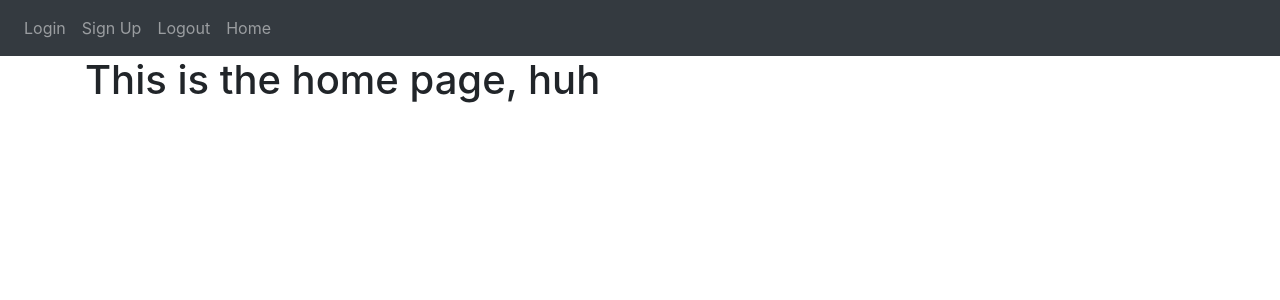
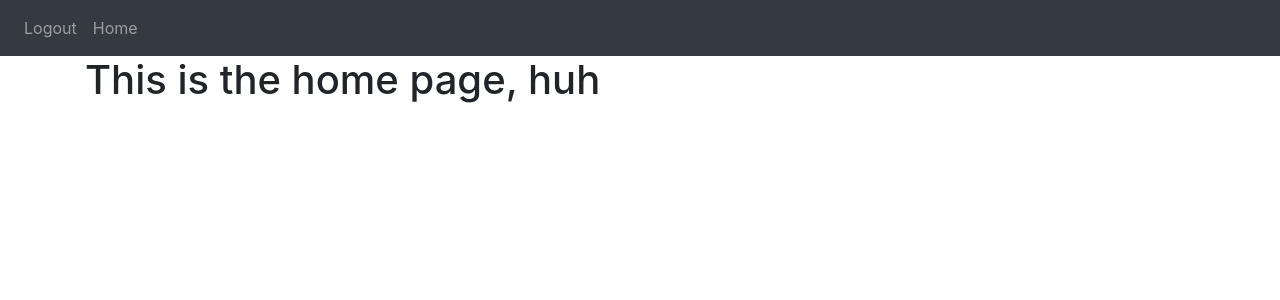
Before and after one commit to Dicksonrsg/LoginNoteWSPy, a Flask app: page / in a window 1280 px wide. Shown: the top 300 px of the page. Run offline with Flask 2, Linux system fonts and the light colour scheme; a user stored in the database is signed in; some libraries are stand-ins or nearby versions.

Commit message:
checking if user is logged in

```diff
--- a/website/auth.py
+++ b/website/auth.py
@@ -25,7 +25,7 @@ def login():
                 flash('Incorrect password, try again.', category='error')
         else:
             flash('Email does not exist.', category='error')
-    return render_template("login.html")
+    return render_template("login.html", user=current_user)
 
 @auth.route('/logout')
 @login_required
@@ -57,10 +57,10 @@ def sign_up():
             new_user = User(email=email, first_name=firstName, password=generate_password_hash(password1, method='sha256'))
             db.session.add(new_user)
             db.session.commit()
-            login_user(user, remember=True) #new_user ins tead of user?
+            login_user(new_user, remember=True)
             flash('Account created', category='success')
 
             return redirect(url_for('views.home'))
 
 
-    return render_template("/sign_up.html")
+    return render_template("/sign_up.html", user=current_user)
--- a/website/templates/base.html
+++ b/website/templates/base.html
@@ -24,10 +24,13 @@
         </button>
         <div class="collapse navbar-collapse" id="navbar">
             <div class="navbar-nav">
+              {% if user.is_authenticated %}
+                <a class="nav-item nav-link" id="logout" href="/logout">Logout</a>
+                <a class="nav-item nav-link" id="home" href="/">Home</a>
+              {% else %}
                 <a class="nav-item nav-link" id="login" href="/login">Login</a>
                 <a class="nav-item nav-link" id="signUp" href="/sign-up">Sign Up</a>
-                <a class="nav-item nav-link" id="logout" href="/logout">Logout</a>
-                <a class="nav-item nav-link" id="home" href="/">Home</a>
+              {% endif %}
             </div>
         </div>
     </nav>
--- a/website/views.py
+++ b/website/views.py
@@ -6,4 +6,4 @@ views = Blueprint('views', __name__)
 @views.route('/')
 @login_required
 def home():
-    return render_template("/home.html")
+    return render_template("/home.html", user=current_user)
```
Also changed, not shown: website/database.db.
